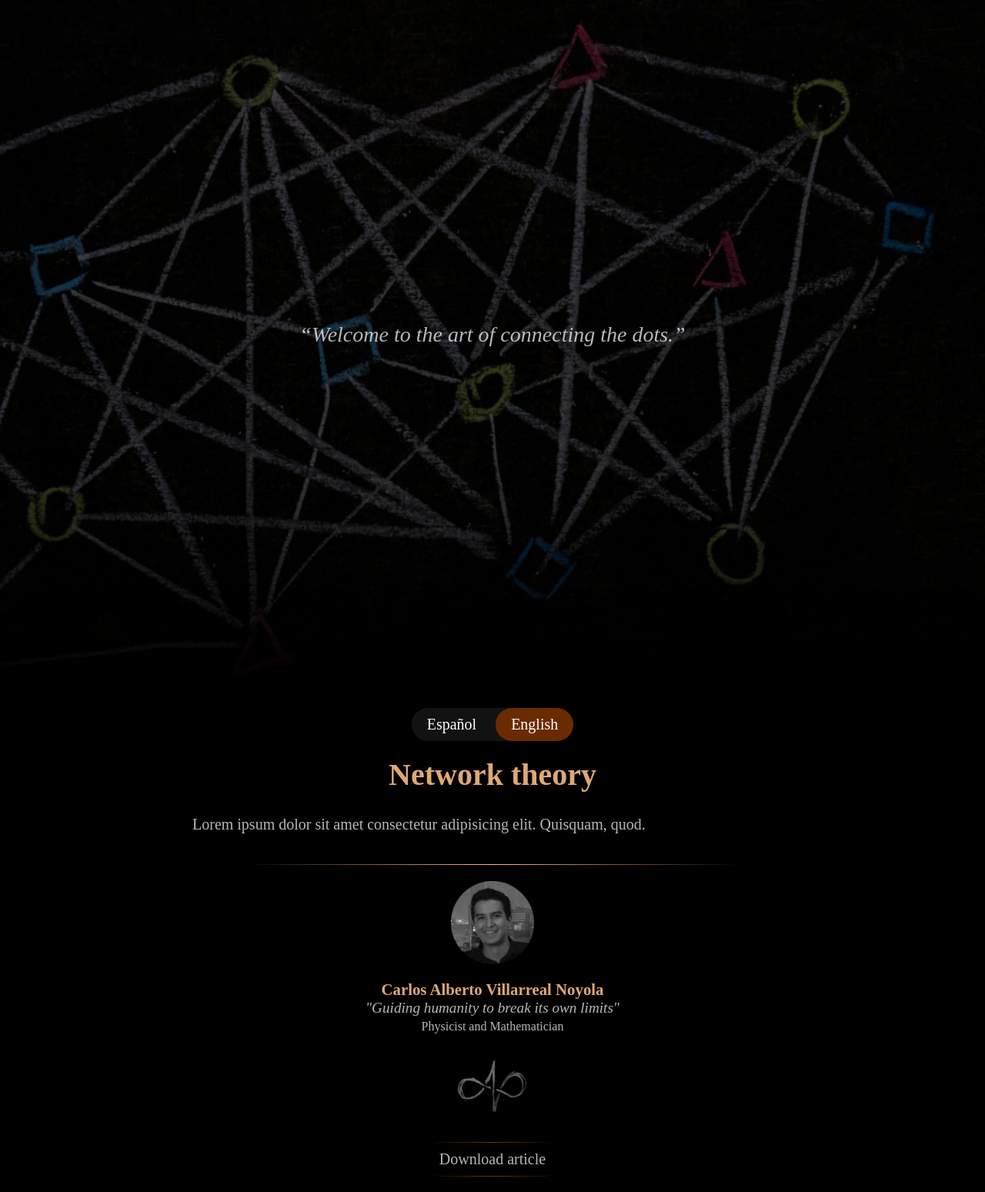
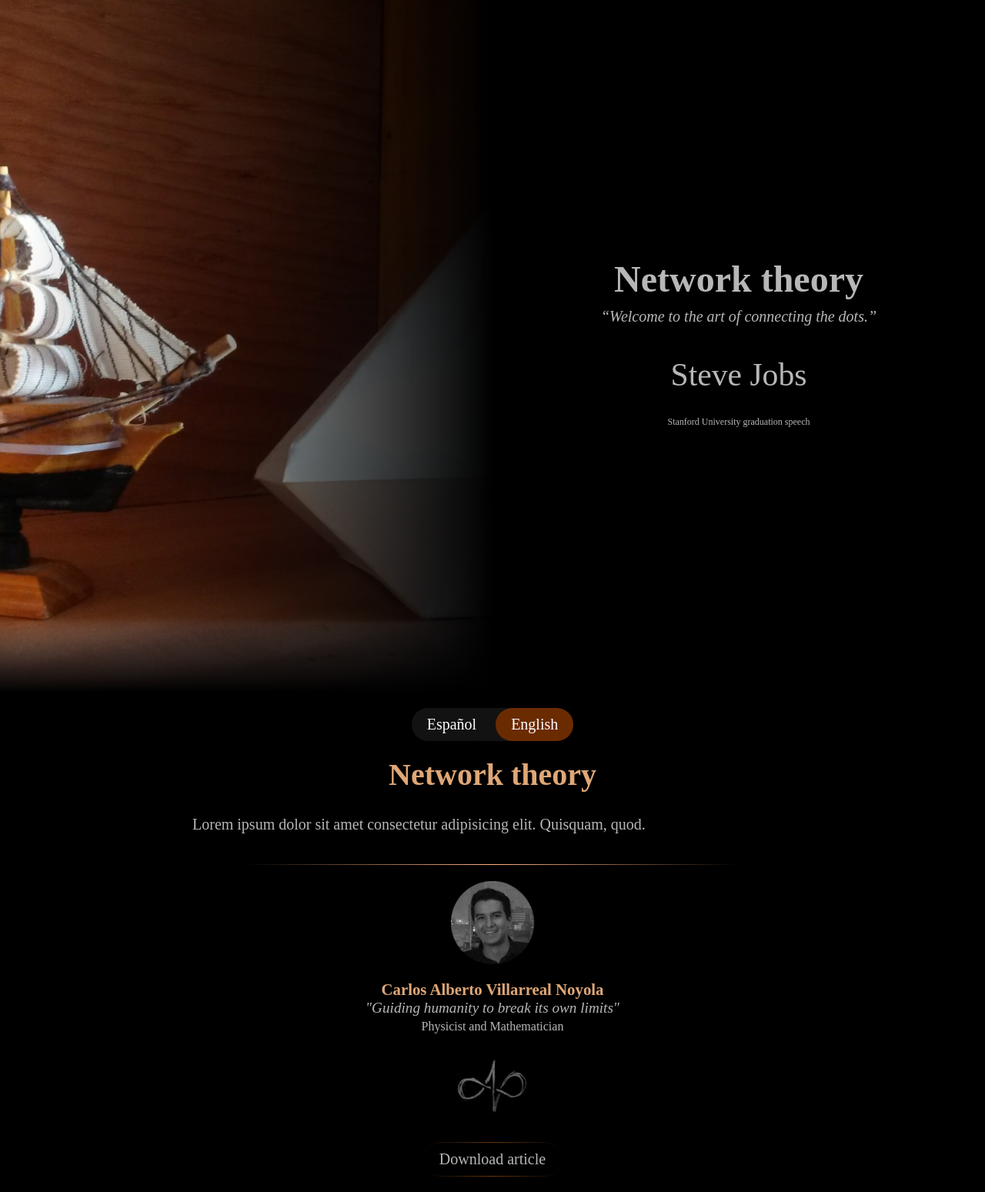
Before and after one commit to ElCaballerodelaTierra/Abstractions, a Jekyll site: the page built from _pages/elartedeconectarlospuntos.md, in a window 1280 px wide. Shown: the whole page at 77% size. Built offline with Jekyll 4.4.1, drawn with Linux system fonts in a browser that asks for light colours; some web fonts are replaced.

Commit message:
Se prueba la portada con imagen de fondo y texto a la mitad

```diff
--- a/_includes/autor.html
+++ b/_includes/autor.html
@@ -1,5 +1,3 @@
-<link rel="stylesheet" href="/css/estilos.css">
-
 <div class="autor" style=" display: flex;
 justify-content: center;
 flex-direction: column;
--- a/_layouts/default.html
+++ b/_layouts/default.html
@@ -56,7 +56,7 @@
 
     <!-- Portada en ingles con frase e imagen de fondo (opcional) -->
 
-    {% if page.frase-en and page.imagenMediaPortada == null %}
+    {% if page.frase-en and page.mediaPortada != true %}
     <figure class="portada content-en frase" style="display: none;">
         <cite class="portada frase" style="--bg-image: url('{{ page.imagenPortada }}');">
             {{ page['frase-en'] | markdownify }}
@@ -71,17 +71,35 @@
 
     <!-- Portada en ingles con frase o titulos e imagen a la mitad  -->
 
-    {% if page.imagenMediaPortada %}
+    {% if page.mediaPortada == true %}
+    <section class="mediaPortada">
+        {% if page.imagenPortada %}
+        <figure>
+            <img src={{ page.imagenPortada }} alt={{ page.descripcionImagenPortada-es }} >
+        </figure>
+        {% endif %}
+        <div class="texto content-en">
+            <div class="portada-titulo">{{page.titulo-en}}</div>
+            <div class="portada-subtitulo">{{page.subtitulo-en}}</div>
+            <cite>{{ page['frase-en'] | markdownify }}</cite>
+            <span class="frase-autor">{{ page['frase-autor-en'] | markdownify }}</span>
+            <span class="frase-contexto">{{ page['frase-contexto-en'] | markdownify }}</span>
+        </div>
+    </section>
+
+
+<!--
+
     <figure class="portada content-en frase" style="display: none;">
-        <cite class="portada frase" style="--bg-image: url('{{ page.imagenMediaPortada }}');">
+        <cite class="portada frase" style="--bg-image: url('{{ page.imagenPortada }}');">
             {{ page['frase-en'] | markdownify }}
             <span class="frase-autor">{{ page['frase-autor-en'] | markdownify }}</span>
             <span class="frase-contexto">{{ page['frase-contexto-en'] | markdownify }}</span>
         </cite>
         {% if page.imagenPortada %}
+        {% endif %}
         <figcaption class="content-en" style="display: none;">{{ page['descripcionImagenPortada-en'] }}</figcaption>
-        {% endif %}
-    </figure>
+    </figure> -->
     {% endif %}
 
 
@@ -95,6 +113,8 @@
     <h1 class="content-es">{{ page.titulo-es }}</h1>
     <h1 class="content-en" style="display: none;">{{ page.titulo-en }}</h1>
     {% endif %}
+
+
 
     <article>
         <div class="content-es">
--- a/_pages/elartedeconectarlospuntos.md
+++ b/_pages/elartedeconectarlospuntos.md
@@ -1,21 +1,30 @@
 ---
-layout: default
-
 published: true
 
-imagenMediaPortada: /assets/redes/Red.jpg
+layout: default
+mediaPortada: true
+
+# imagenPortada: /assets/redes/Red.jpg
+imagenPortada: /assets/plantilla/Dos-barcos.jpg
+descripcionImagenPortada-es: "Ilustración de una red de conexiones entre personas"
+descripcionImagenPortada-en: "Illustration of a network of connections between people"
 
 titulo-es: La teoría de redes
+subtitulo-es:
 frase-es: |
     "Bienvenidos al arte de conectar los puntos"
+frase-autor-es: "Steve Jobs"
+frase-contexto-es: "Discurso de graduación de la Universidad de Stanford"
 content-es: |
 
     Lorem ipsum dolor sit amet consectetur adipisicing elit. Quisquam, quod.
 
 titulo-en: Network theory
+subtitulo-en:
 frase-en: |
     "Welcome to the art of connecting the dots."
+frase-autor-en: "Steve Jobs"
+frase-contexto-en: "Stanford University graduation speech"
 content-en: |
-
     Lorem ipsum dolor sit amet consectetur adipisicing elit. Quisquam, quod.
 ---
--- a/css/estilos.css
+++ b/css/estilos.css
@@ -36,21 +36,16 @@
 
 h1,
 h2,
-h3 {
+h3,
+h4,
+h5,
+h6 {
     color: var(--color-titulos);
+    text-align: center;
+
 }
 
-h4 {
-    color: #808080;
-}
-
-h5 {
-    color: #606060;
-}
-
-h6 {
-    color: #404040;
-}
+/* Se justifica el texto dentro de la etiqueta section */
 
 section {
     text-align: justify;
@@ -126,6 +121,12 @@
     margin: 0 auto;
 }
 
+
+
+/* Estilos para las portadas */
+
+
+
 /* Estilo para la frase de portada */
 
 cite.portada {
@@ -164,7 +165,7 @@
     display: block;
     margin-top: 20px;
     text-align: right;
-    width: fit-content;
+    width: 100%;
     object-position: right;
     text-align: right;
     display: block;
@@ -200,6 +201,72 @@
     position: relative;
     mask-image: linear-gradient(to bottom, black 50%, transparent);
     -webkit-mask-image: linear-gradient(to bottom, black 50%, transparent);
+}
+
+section.mediaPortada {
+    height: 100vh;
+    width: 100%;
+    display: flex;
+    flex-direction: row;
+    /* Desktop: side by side */
+    padding: 0;
+    margin: 0;
+}
+
+section.mediaPortada figure {
+    height: 100vh;
+    width: 50%;
+    margin: 0;
+    padding: 0;
+    overflow: hidden;
+}
+
+section.mediaPortada figure img {
+    height: 100%;
+    width: 100%;
+    object-fit: cover;
+    display: block;
+    margin: 0;
+    border-radius: 0;
+    /* mask-image: linear-gradient(to right, black 10%, transparent); */
+    mask-image: linear-gradient(to right, black 5%, transparent), linear-gradient(to bottom, black 90%, transparent);
+    -webkit-mask-image: linear-gradient(to right, black 5%, transparent), linear-gradient(to bottom, black 90%, transparent);
+    mask-composite: intersect;
+    -webkit-mask-composite: source-in;
+}
+
+section.mediaPortada .texto {
+    height: 100vh;
+    width: 50%;
+    display: flex;
+    flex-direction: column;
+    justify-content: center;
+    align-items: center;
+    padding: 40px;
+    text-align: center;
+    /* Optional background color if needed, otherwise inherits body bg */
+}
+
+section.mediaPortada .texto .frase-autor {
+    text-align: center;
+}
+
+/* Responsive Styles for Split Screen */
+@media (max-width: 768px) {
+    section.mediaPortada {
+        flex-direction: column;
+    }
+
+    section.mediaPortada figure {
+        width: 100%;
+        height: 50vh;
+    }
+
+    section.mediaPortada .texto {
+        width: 100%;
+        height: 50vh;
+        padding: 20px;
+    }
 }
 
 .portada-titulos {
@@ -272,16 +339,6 @@
     margin: 0px auto;
 }
 
-/* Se ajustan los encabezados dentro de las secciones para que estén centrados */
-
-h1,
-h2,
-h3,
-h4,
-h5,
-h6 {
-    text-align: center;
-}
 
 /* Estilos para pantallas pequeñas */
 @media (max-width: 768px) {
```
Also changed, not shown: _pages/porqueseguimostrabajando.md (+1 -1 lines), _pages/unPasadoAjenoAlTiempo.md (+2 -2 lines).
